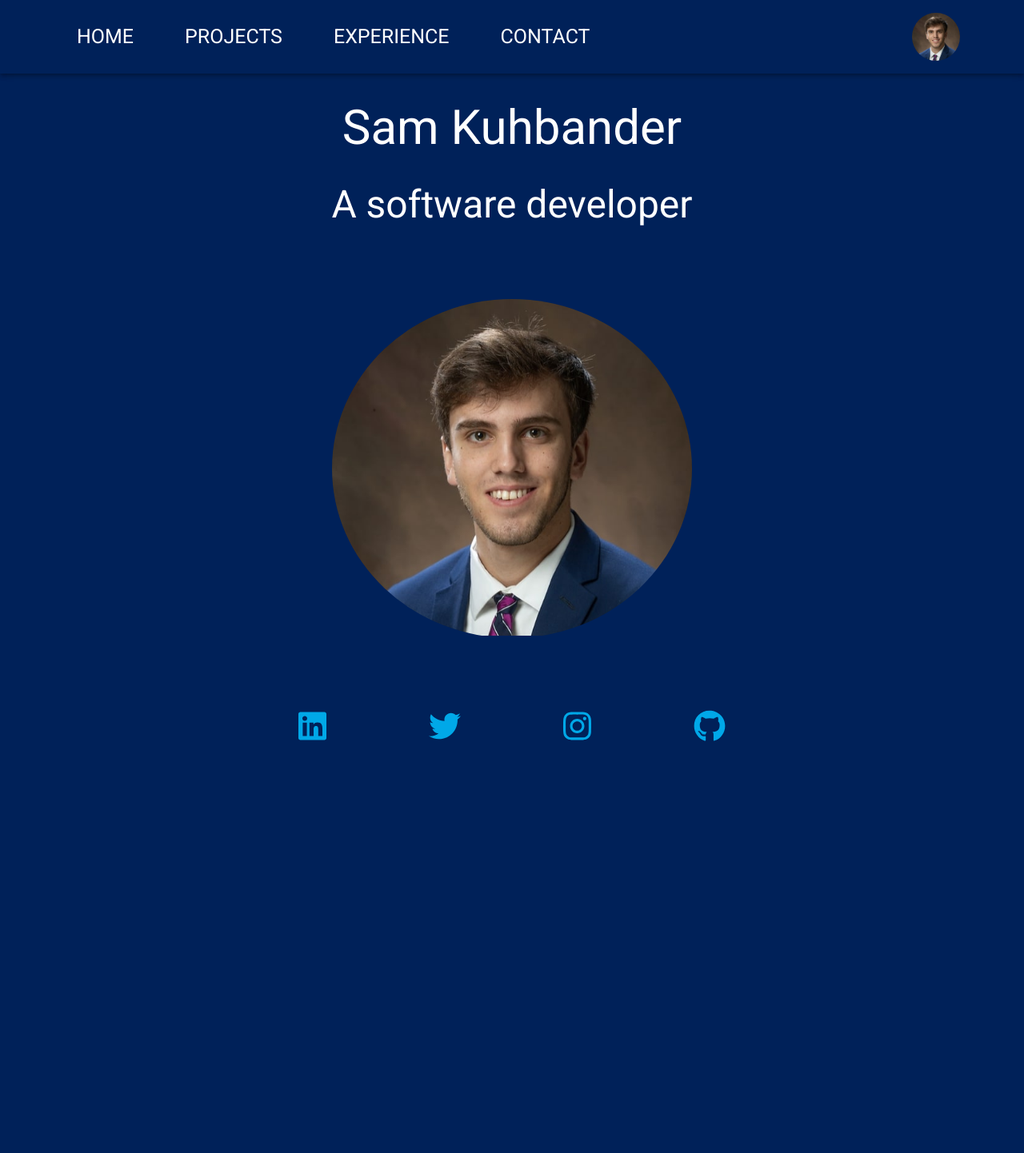
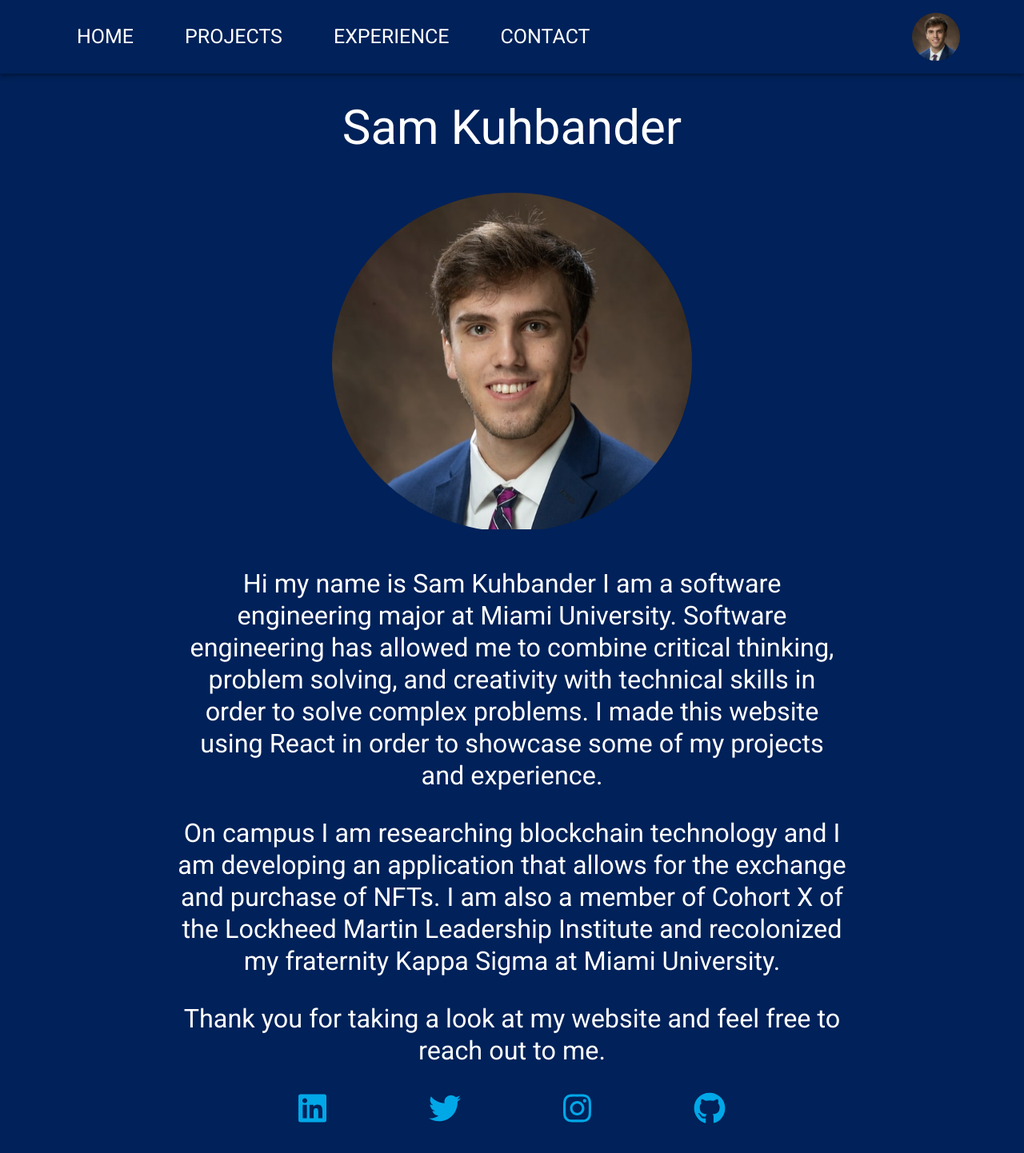
Before and after one commit to samkuhbander/PersonalWebsite, a React (Create React App) app: page / in a window 1280 px wide. Shown: the top 1442 px of the page at 80% size. Before the commit the page ends 968 px from the top, so only its background shows below. Built offline with nearby package versions, Linux system fonts and the light colour scheme.

Commit message:
added an about me paragraph

```diff
--- a/src/components/experienceCard.js
+++ b/src/components/experienceCard.js
@@ -7,7 +7,7 @@ import Typography from '@mui/material/Typography';
 
 const ExperienceCard = (props) => {
   return (
-    <Card sx={{margin:"2vh", padding: "2vh", borderRadius: 4, border: 4, borderColor: "gray", textAlign: "center"}}>
+    <Card sx={{margin:"2vh", padding: "2vh", borderRadius: 4, border: 5, borderColor: "gray", textAlign: "center"}}>
       <CardMedia
         component="img"
         alt= {props.alt}
--- a/src/components/projectCard.js
+++ b/src/components/projectCard.js
@@ -9,7 +9,7 @@ import "../css/projects.css";
 
 const ProjectCard = (props) => {
   return (
-    <Card className="projectCard" sx={{ margin: "4vw", borderRadius: 4, border: 10, borderColor: "black", transition: "transform 0.15s ease-in-out" }}>
+    <Card className="projectCard" sx={{ margin: "4vw", borderRadius: 4, border: 5, borderColor: "gray", transition: "transform 0.15s ease-in-out" }}>
       <div className="mediaBackground">
           <CardMedia
           component="img"
--- a/src/contact.js
+++ b/src/contact.js
@@ -12,7 +12,7 @@ function Contact() {
                 <a href="mailto: kuhbandersam@gmail.com" style={{ textDecoration: 'none' }}>
                     <div style={{ margin: 50 }}>
                         <Button variant="contained" size="large" sx={{bgcolor: "#00A8E8", ':hover': {bgcolor: 'white', color: "#00A8E8"}, }}>
-                            <i>Send Me An Email</i>
+                            Send Me An Email
                         </Button>
                     </div>
                 </a>
--- a/src/css/index.css
+++ b/src/css/index.css
@@ -12,6 +12,6 @@ code {
     monospace;
 }
 
-h1, h2, h3 {
+h1, h2, h3, h4, h5 {
   color: white;
 }
--- a/src/experience.js
+++ b/src/experience.js
@@ -30,7 +30,7 @@ function Experience() {
                     <ExperienceCard
                         title="Premier College Intern Program at AFLCMC"
                         description="Position as student trainee at Wright Patterson AFB, Ohio at the Air Force Life Cycle Management Center.
-                                    Provides on the job experience and training to futher technical development"
+                        Provides on-the job experience and training for further technical development."
                         date="May 2022 - Aug 2022"
                         img={AFLCMC}
                         alt="Air Force Life Cycle Management Center"
--- a/src/home.js
+++ b/src/home.js
@@ -9,8 +9,18 @@ function Home() {
         <div>
             <Container maxWidth="md" sx={{ display: "block", marginX: "auto", textAlign: "center" }}>
                 <Typography variant="h2" sx={{m:4}}> Sam Kuhbander </Typography>
-                <Typography variant="h3"> A software developer </Typography>
-            <Avatar alt="Sam Kuhbander" src={Headshot} sx={{ width: "50%", height: "100%", margin: "10%", display: "block", marginX: "auto"}}/>
+            <Avatar alt="Sam Kuhbander" src={Headshot} sx={{ width: "50%", height: "100%", margin: "5%", display: "block", marginX: "auto"}}/>
+            <Typography variant="h4" sx={{m:4}}>Hi my name is Sam Kuhbander I am a software engineering major at Miami University.
+            Software engineering has allowed me to combine critical thinking,
+            problem solving, and creativity with technical skills in order to solve
+            complex problems. I made this website using React in order to showcase
+            some of my projects and experience.</Typography>
+            <Typography variant="h4" sx={{m:4}}>On campus I am researching
+            blockchain technology and I am developing an application that allows
+            for the exchange and purchase of NFTs. I am also a member of Cohort X of the Lockheed
+            Martin Leadership Institute and recolonized my fraternity Kappa Sigma at Miami University.</Typography>
+            <Typography variant="h4" sx={{m:4}}>Thank you for taking a look at
+            my website and feel free to reach out to me.</Typography>
             </Container>
         </div>
     );
--- a/src/projects.js
+++ b/src/projects.js
@@ -21,7 +21,7 @@ function Project() {
                 <Grid item xs={12} md={6} xl={4}>
                     <ProjectCard
                         title="Miami Cards"
-                        description="Created a web application that allows for the buying and exchange of NFTs. Created using React and Solidity on the Etheruem Blockchain the concept was to allow Miami University to create NFTs of their student athletes."
+                        description="Created a web application that allows for the buying and exchange of NFTs. Created using React and Solidity on the Ethereum Blockchain, the concept was to allow Miami University to create NFTs of their student-athletes."
                         link="https://github.com/wsl-miami/miamicards"
                         alt="Miami Cards"
                         img={MiamiCards1}
@@ -31,7 +31,7 @@ function Project() {
                 <Grid item xs={12} md={6} xl={4}>
                     <ProjectCard
                         title="Reimagine-Collaboration"
-                        description="Created a website for my Lockeed Martin Leadership Institute Cohort's project Reimagine-Collaboration. This allowed us to post content about the conference and showcase our members. The website uses NodeJS, React, Contentful, and GraphQL.  "
+                        description="Created a website for my Lockheed Martin Leadership Institute Cohort's project Reimagine-Collaboration. This allowed us to post content about the conference and showcase our members. The website uses Node JS, React, Contentful, and GraphQL."
                         link="https://reimagine-collaboration.com/"
                         alt="Reimagine Collaboration Webpage"
                         img={Reimagine1}
@@ -41,7 +41,7 @@ function Project() {
                 <Grid item xs={12} md={6} xl={4}>
                     <ProjectCard
                         title="This Website"
-                        description="Check out the code used for this website on GitHub. I coded this webite using React as a personal portfolio."
+                        description="Check out the code used for this website on GitHub. I coded this website using React as a personal portfolio."
                         link="https://github.com/samkuhbander/PersonalWebsite"
                         alt="Personal Website"
                         img={PersonalWebsite1}
@@ -51,7 +51,7 @@ function Project() {
                 <Grid item xs={12} md={6} xl={4}>
                     <ProjectCard
                         title="Off-Campus"
-                        description="Created a web application for my project management class that showed rental properties around Oxford, Ohio.  The site was coded in HTML and used a PHP backend to connect to a mySQL database.  It also utilized the google maps api to show property locations. "
+                        description="Created a web application for my project management class that showed rental properties around Oxford, Ohio. The site was coded in HTML and used a PHP backend to connect to an mySQL database. It also utilized the Google Maps api to show property locations."
                         link="https://github.com/samkuhbander/OffCampus-ISA-406-"
                         alt="Off-Campus"
                         img={OffCampus1}
@@ -61,7 +61,7 @@ function Project() {
                 <Grid item xs={12} md={6} xl={4}>
                     <ProjectCard
                         title="Moviefy"
-                        description="A movie catalog application created for a software engineering class.  I used HTML, Bootstrap, and PHP to create the application and connected to a mySQL database. It allowed users to create and sign into accounts as well view different movies that were listed and leave comments. The web application was hosted using AWS. "
+                        description="A movie catalog application created for a software engineering class.  I used HTML, Bootstrap, and PHP to create the application and I connected it to a mySQL database. It allowed users to create and sign into accounts as well as view different movies that were listed and leave comments. The web application was hosted using AWS."
                         link="https://github.com/jonesn5/Moviefy"
                         alt="Moviefy"
                         img={Moviefy1}
```
